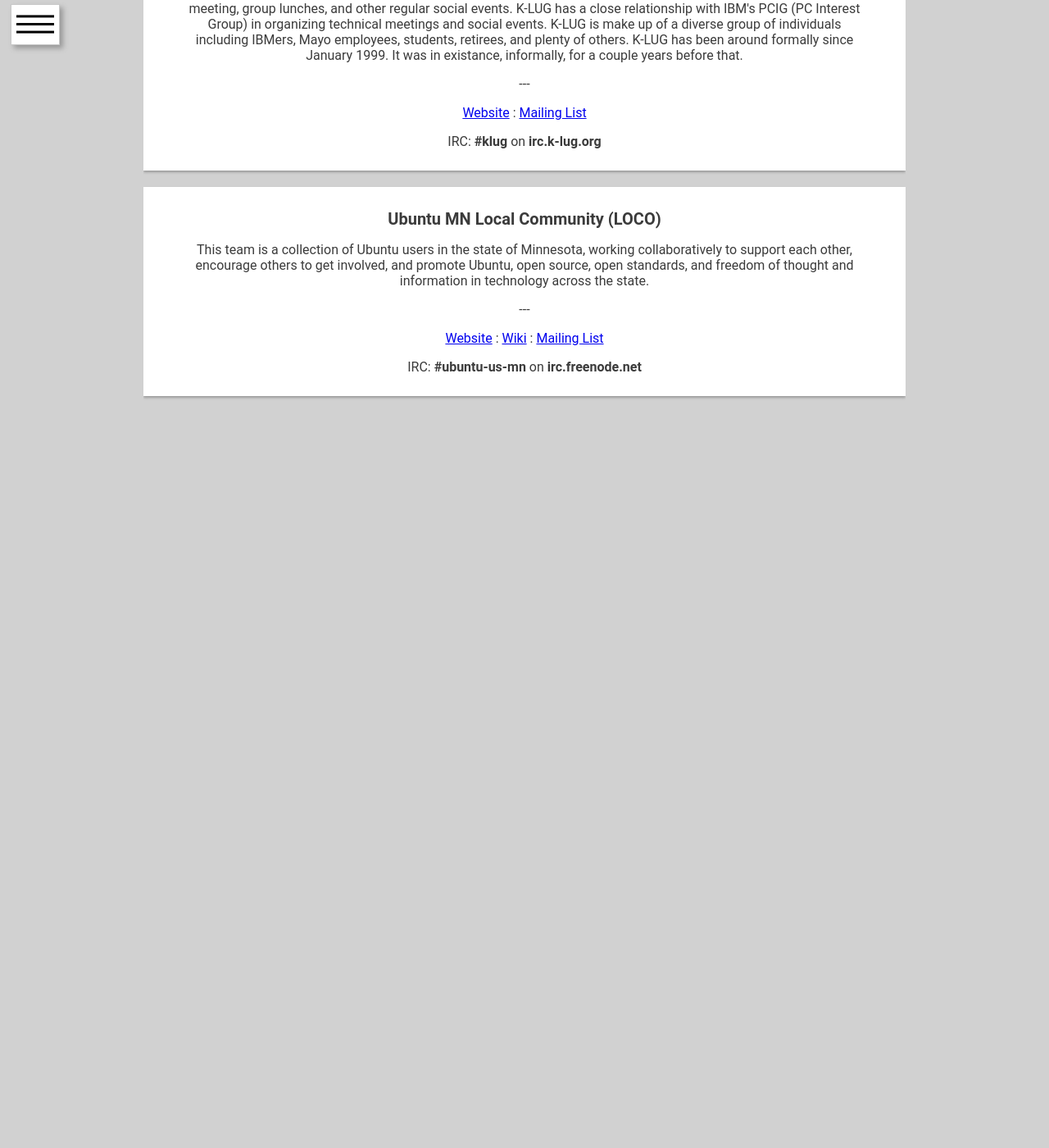
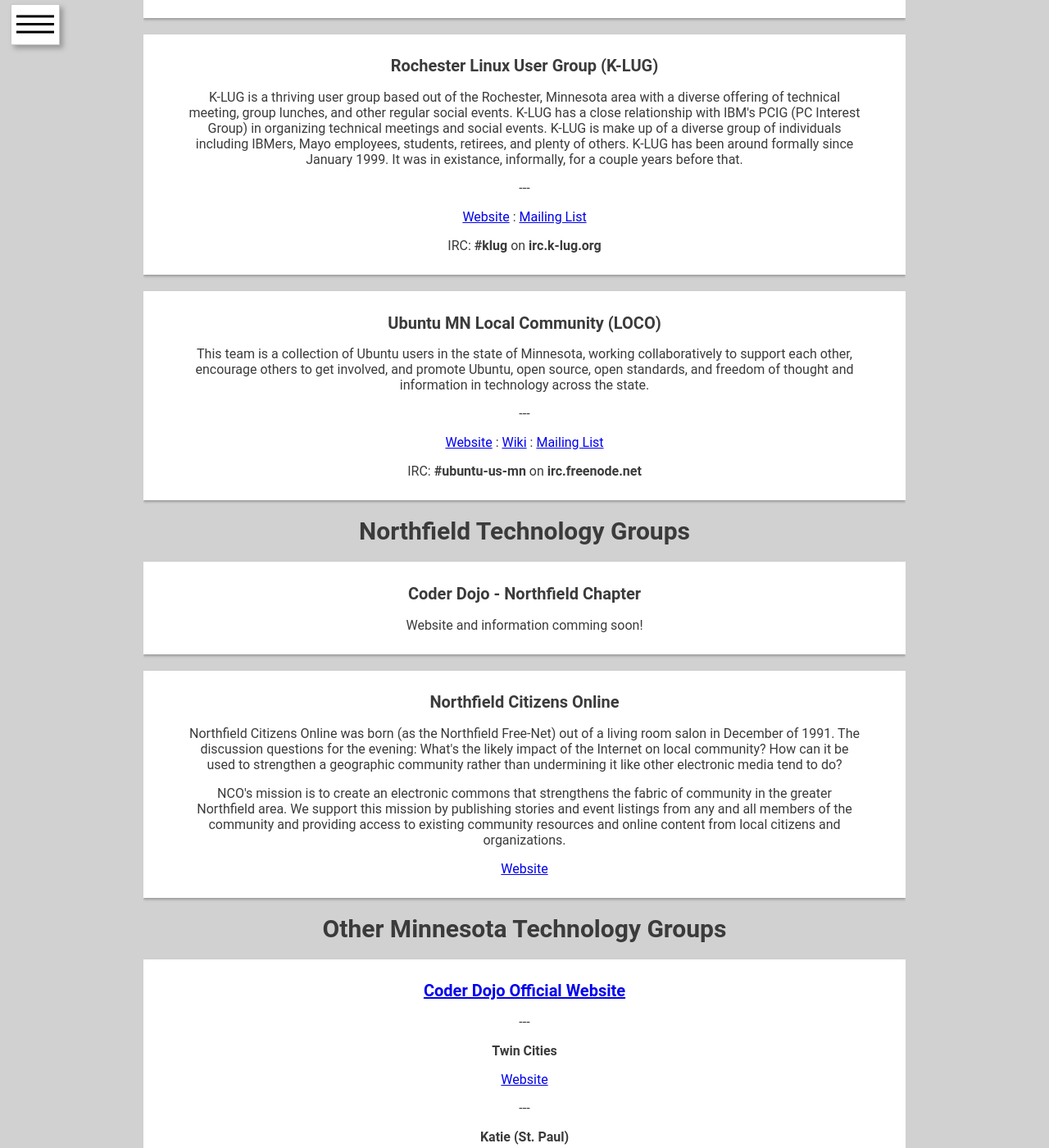
Before and after one commit to norlug/norlug.github.io, a Jekyll site: the page built from resources/index.html, in a window 1280 px wide and 1400 px high, scrolled down 787 px. Shown: the whole window at 82% size. Built offline with Jekyll 4.4.1, drawn with Linux system fonts in a browser that asks for light colours; before the commit the page ends 1300 px from its top, so only the background shows below that; some of the changed text lies outside the part shown.

Commit message:
Updated and added a bunch of local resources

```diff
--- a/resources/index.html
+++ b/resources/index.html
@@ -5,7 +5,11 @@
 <hr>
 <h1>NORLUG</h1>
 <section class="card">
-    <p class="content center">The links on the right will lead you to our various social media outlets including our mailing list, G+ page, Twitter, and Github. However, if you would like to contact NORLUG directly you can email us at <a href="mailto:northfieldlug@gmail.com?Subject=NORLUG Contact" target="_top">northfieldlug@gmail.com</a></p>
+    <div class="content center">
+        <p>NORLUG is a group of Linux and computer enthusiasts in the Northfield, MN area. We host the Northfield chapter of Coffee house coders and organize monthly technical meetings and various other technical and social events.</p>
+        <p>---</p>
+        <p><a href="http://www.norlug.org/" target="_blank">Website</a>   :   <a href="http://www.norlug.org/mailinglist/" target="_blank">Mailing List</a></p>
+        <p>IRC: <strong>#norlug</strong> on <strong>irc.freenode.net</strong></p>
 </section>
 
 <h1>Other Minnesota Linux and FOSS Groups</h1>
@@ -42,3 +46,41 @@
         <p>IRC: <strong>#ubuntu-us-mn</strong> on <strong>irc.freenode.net</strong></p>
     </div>
 </section>
+<h1>Northfield Technology Groups</h1>
+<section class="card">
+    <h2>Coder Dojo - Northfield Chapter</h2>
+    <div class="content center">
+        <p>Website and information comming soon!</p>
+    </div>
+</section>
+<section class="card">
+    <h2>Northfield Citizens Online</h2>
+    <div class="content center">
+        <p>Northfield Citizens Online was born (as the Northfield Free-Net) out of a living room salon in December of 1991. The discussion questions for the evening: What's the likely impact of the Internet on local community? How can it be used to strengthen a geographic community rather than undermining it like other electronic media tend to do?</p>
+        <p>NCO's mission is to create an electronic commons that strengthens the fabric of community in the greater Northfield area. We support this mission by publishing stories and event listings from any and all members of the community and providing access to existing community resources and online content from local citizens and organizations.</p>
+        <p><a href="http://northfield.org/" target="_blank">Website</a></p>
+    </div>
+</section>
+
+<h1>Other Minnesota Technology Groups</h1>
+<section class="card">
+    <h2><a href="https://coderdojo.com/" target="_blank">Coder Dojo Official Website</a></h2>
+    <div class="content center">
+        <p>---</p>
+        <p><strong>Twin Cities</strong></p>
+        <p><a href="http://www.coderdojotc.org/" target="_blank">Website</a></p>
+        <p>---</p>
+        <p><strong>Katie (St. Paul)</strong></p>
+        <p> Katie CoderDojo is a place for girls and young women ages 8 to 16 to explore computer programming (coding) and digital creativity.</p>
+        <p><a href="http://www.codesavvy.org/p/katie-coderdojo.html" target="_blank">Website</a></p>
+        <p>---</p>
+        <p><strong>Southern Minnesota (Rochester)</strong></p>
+        <p><a href="http://coderdojosomn.org/" target="_blank">Website</a></p>
+        <p>---</p>
+        <p><strong>St. Cloud</strong></p>
+        <p><a href="www.coderdojominnesota.org/" target="_blank">Website</a></p>
+        <p>---</p>
+        <p><strong>Minnetonka</strong></p>
+        <p><a href="https://zen.coderdojo.com/dojo/828" target="_blank">Website</a></p>
+    </div>
+</section>
```
